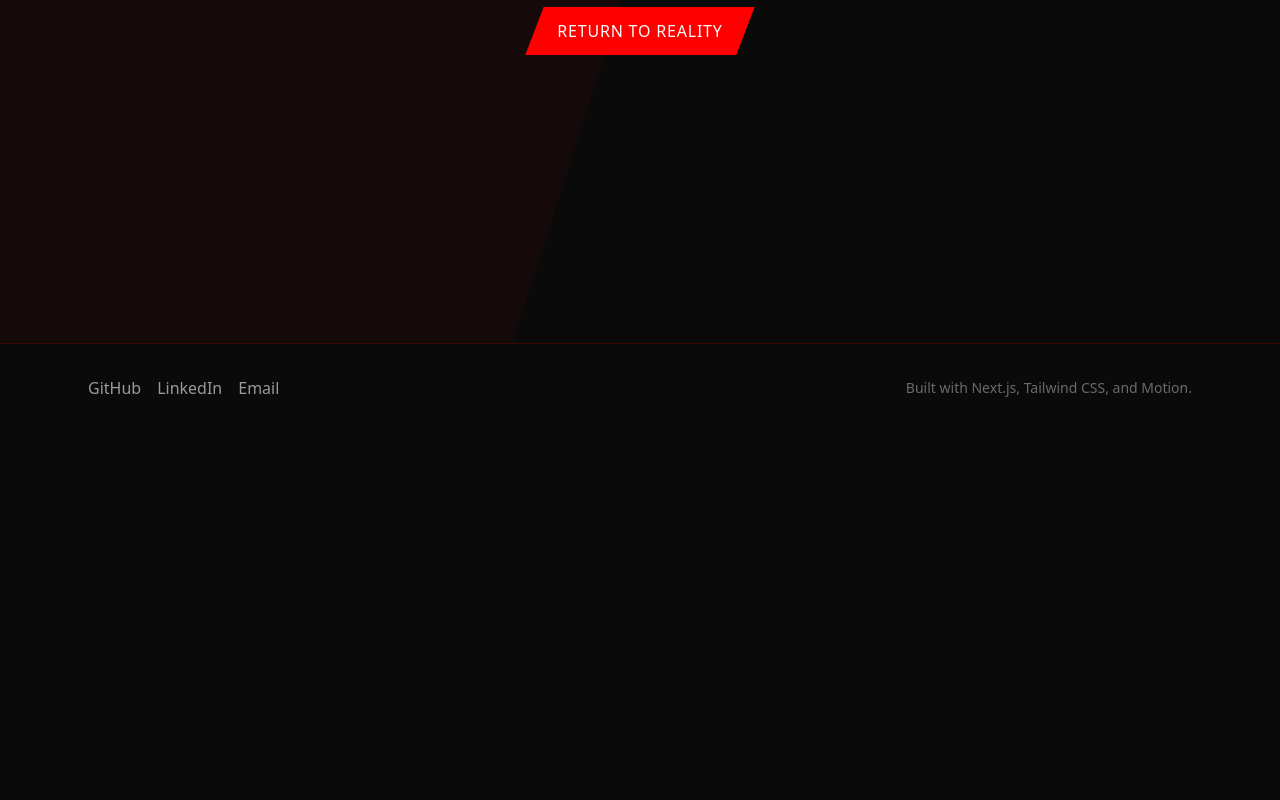
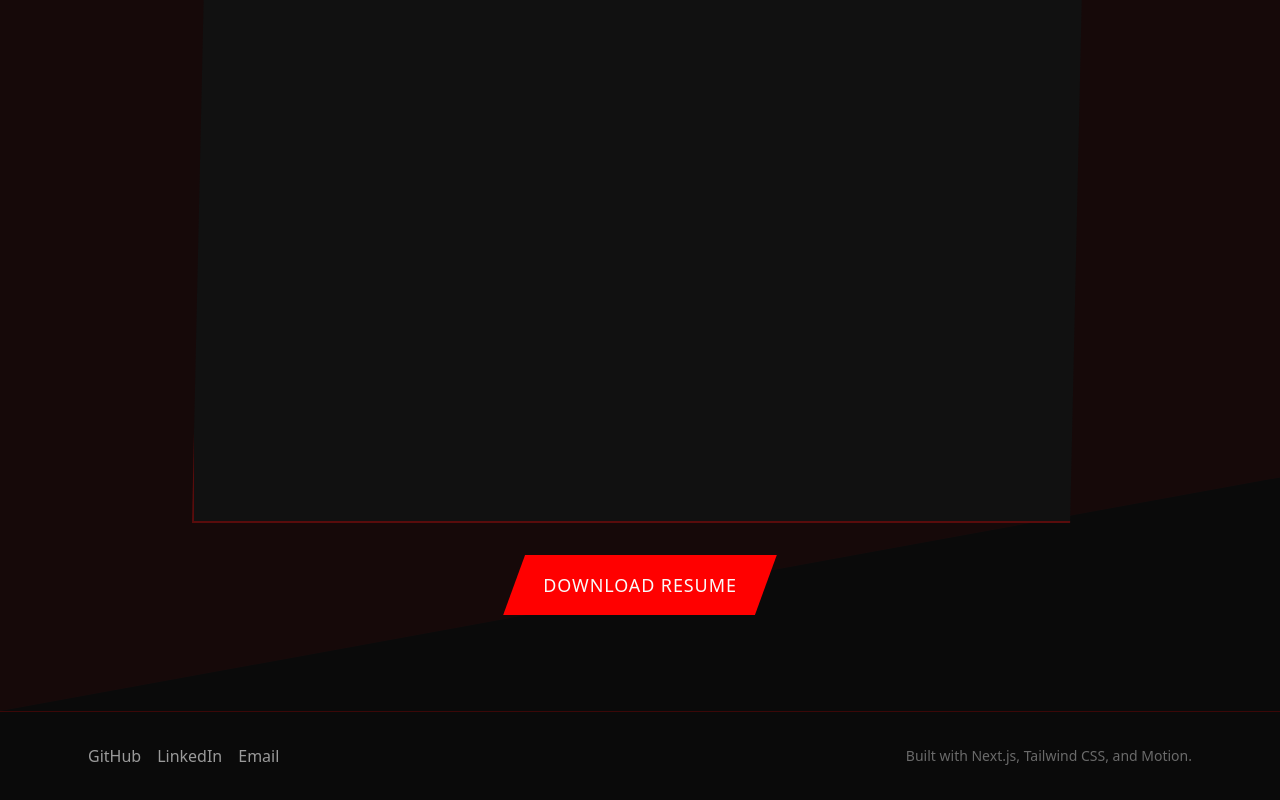
Before and after one commit to Swayamjimmy/persona-portfolio, a Next.js app: page /resume in a window 1280 px wide. Before the commit this address had no page. Shown: the part 457-1257 px from the top of the page. Before the commit the page ends 889 px from the top, so only its background shows below. Built offline with nearby package versions, Linux system fonts and the light colour scheme.

Commit message:
create embeded resume section

```diff
--- /dev/null
+++ b/src/app/resume/page.tsx
@@ -0,0 +1,55 @@
+import type { Metadata } from "next"
+import { siteConfig } from "@/data/site"
+
+// SEO metadata for the resume page
+export const metadata: Metadata = {
+  title: "Resume",
+  description: `View and download ${siteConfig.name}'s resume.`,
+  openGraph: {
+    title: `Resume | ${siteConfig.name}`,
+    description: `View and download ${siteConfig.name}'s resume.`,
+    url: `${siteConfig.url}/resume`,
+  },
+}
+
+export default function ResumePage() {
+  return (
+    <section className="min-h-screen py-24 px-6 relative">
+      {/* Angular background accent */}
+      <div
+        className="absolute inset-0 bg-persona-red/5"
+        style={{ clipPath: "polygon(0 0, 100% 0, 100% 80%, 0 100%)" }}
+      />
+
+      <div className="max-w-4xl mx-auto relative z-10">
+        <h1 className="font-heading text-5xl font-bold text-persona-white mb-8">
+          Resume
+        </h1>
+
+        {/* Embedded PDF viewer with angular frame */}
+        <div
+          className="w-full border-2 border-persona-red/30 bg-persona-dark"
+          style={{ clipPath: "polygon(2% 0%, 100% 0%, 98% 100%, 0% 100%)" }}
+        >
+          <iframe
+            src="/resume.pdf"
+            className="w-full h-[800px]"
+            title="Resume PDF Viewer"
+          />
+        </div>
+
+        {/* Download button with P5R parallelogram shape */}
+        <div className="mt-8 flex justify-center">
+          <a
+            href="/resume.pdf"
+            download
+            className="px-10 py-4 bg-persona-red text-persona-white font-heading text-lg uppercase tracking-wider hover:bg-red-700 transition-colors inline-block"
+            style={{ clipPath: "polygon(8% 0%, 100% 0%, 92% 100%, 0% 100%)" }}
+          >
+            Download Resume
+          </a>
+        </div>
+      </div>
+    </section>
+  )
+}
```
